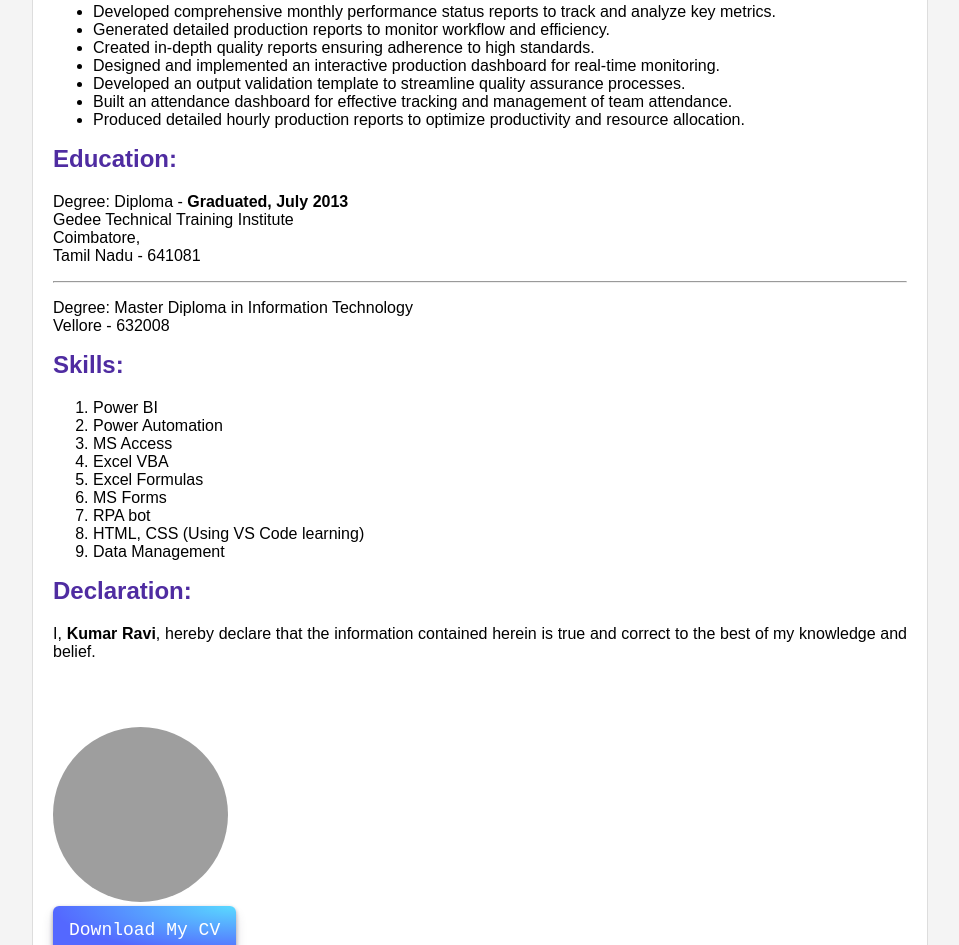
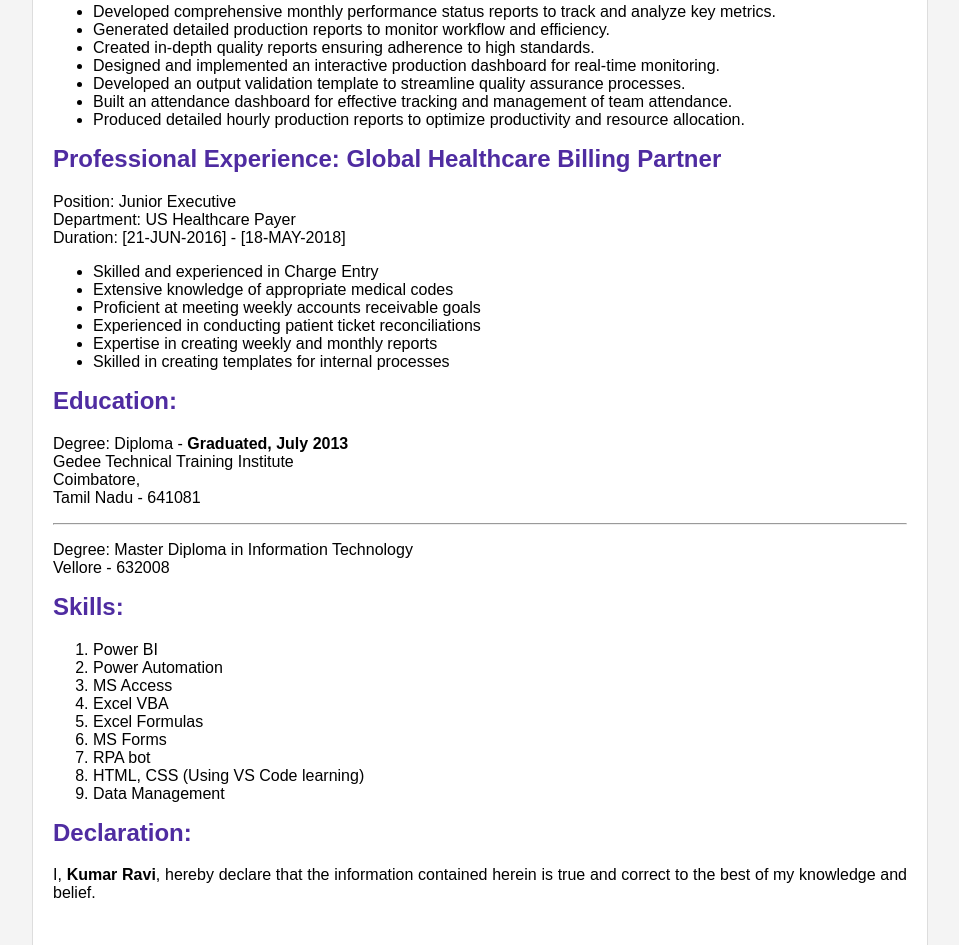
Before and after one commit to Kumar1Ravi/Website, a plain HTML site: page index.html in a window 1280 px wide. Shown: the part 1163-2108 px from the top of the page, without its empty margins (160-1119 px from the left). Drawn offline with Linux system fonts and the light colour scheme; grey boxes are pictures that could not be loaded.

Commit message:
Added_Global_Exp

```diff
--- a/index.html
+++ b/index.html
@@ -83,6 +83,18 @@
                     <li>Built an attendance dashboard for effective tracking and management of team attendance.</li>
                     <li>Produced detailed hourly production reports to optimize productivity and resource allocation.</li>
                 </ul>
+                    <h2>Professional Experience: Global Healthcare Billing Partner</h2>
+                    Position: Junior Executive<br>
+                    Department: US Healthcare Payer<br>
+                    Duration: [21-JUN-2016] - [18-MAY-2018]</p>
+                <ul>
+                    <li>Skilled and experienced in Charge Entry</li>
+                    <li>Extensive knowledge of appropriate medical codes</li>
+                    <li>Proficient at meeting weekly accounts receivable goals</li>
+                    <li>Experienced in conducting patient ticket reconciliations</li>
+                    <li>Expertise in creating weekly and monthly reports</li>
+                    <li>Skilled in creating templates for internal processes</li>
+                </ul>
                 <h2>Education:</h2>
                     Degree: Diploma - <strong>Graduated, July 2013</strong><br>
                     Gedee Technical Training Institute<br>
```
